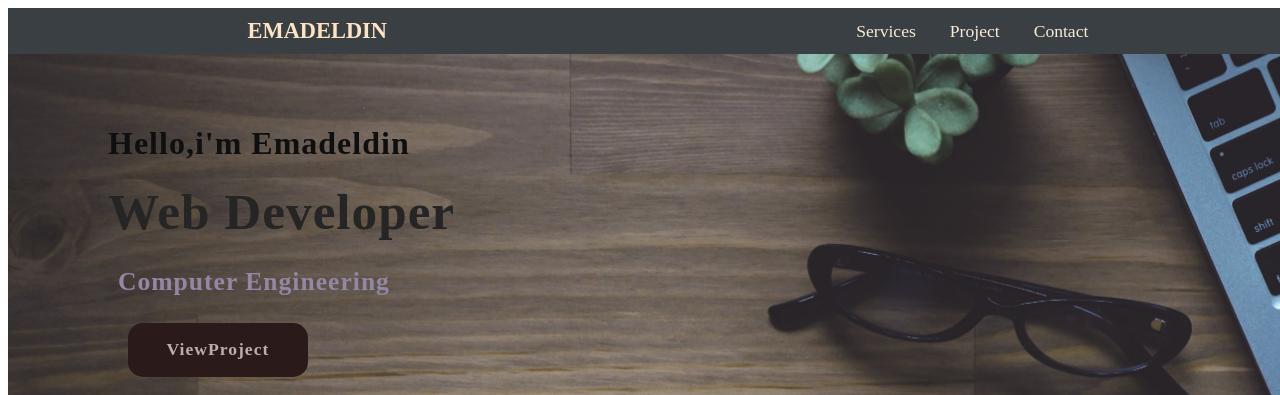
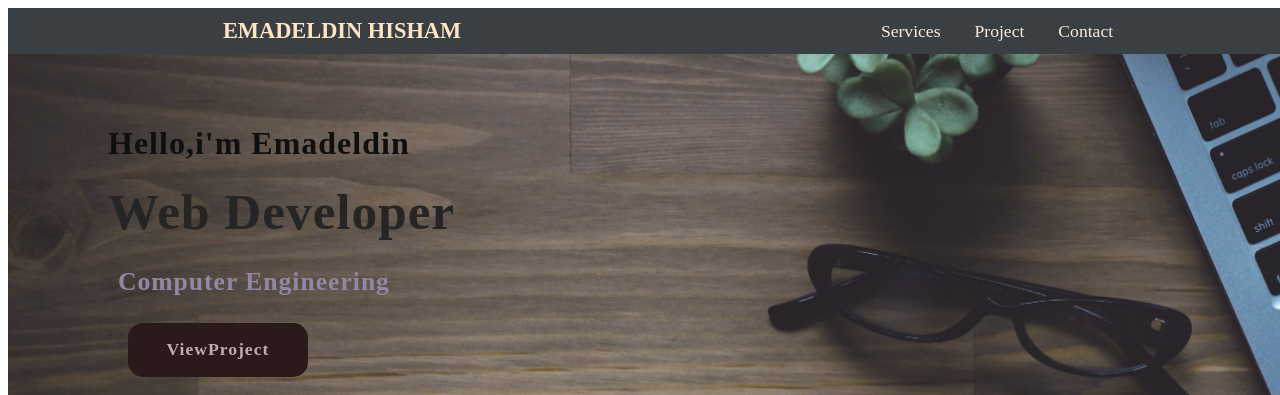
Before and after one commit to emadeldinhisham/Project_html-css, a plain HTML site: page index.html in a window 1280 px wide. Shown: the top 395 px of the page. Drawn offline with Linux system fonts and the light colour scheme.

Commit message:
change logo to emadeldinHisham

```diff
--- a/index.html
+++ b/index.html
@@ -10,7 +10,7 @@
 </head>
 <body>
     <header>
-        <a href="#" class="Logo">Emadeldin</a>
+        <a href="#" class="Logo">Emadeldin Hisham</a>
         <nav class="Navication">
             <a href="#Services">Services</a>
             <a href="#Project">Project</a>
```
